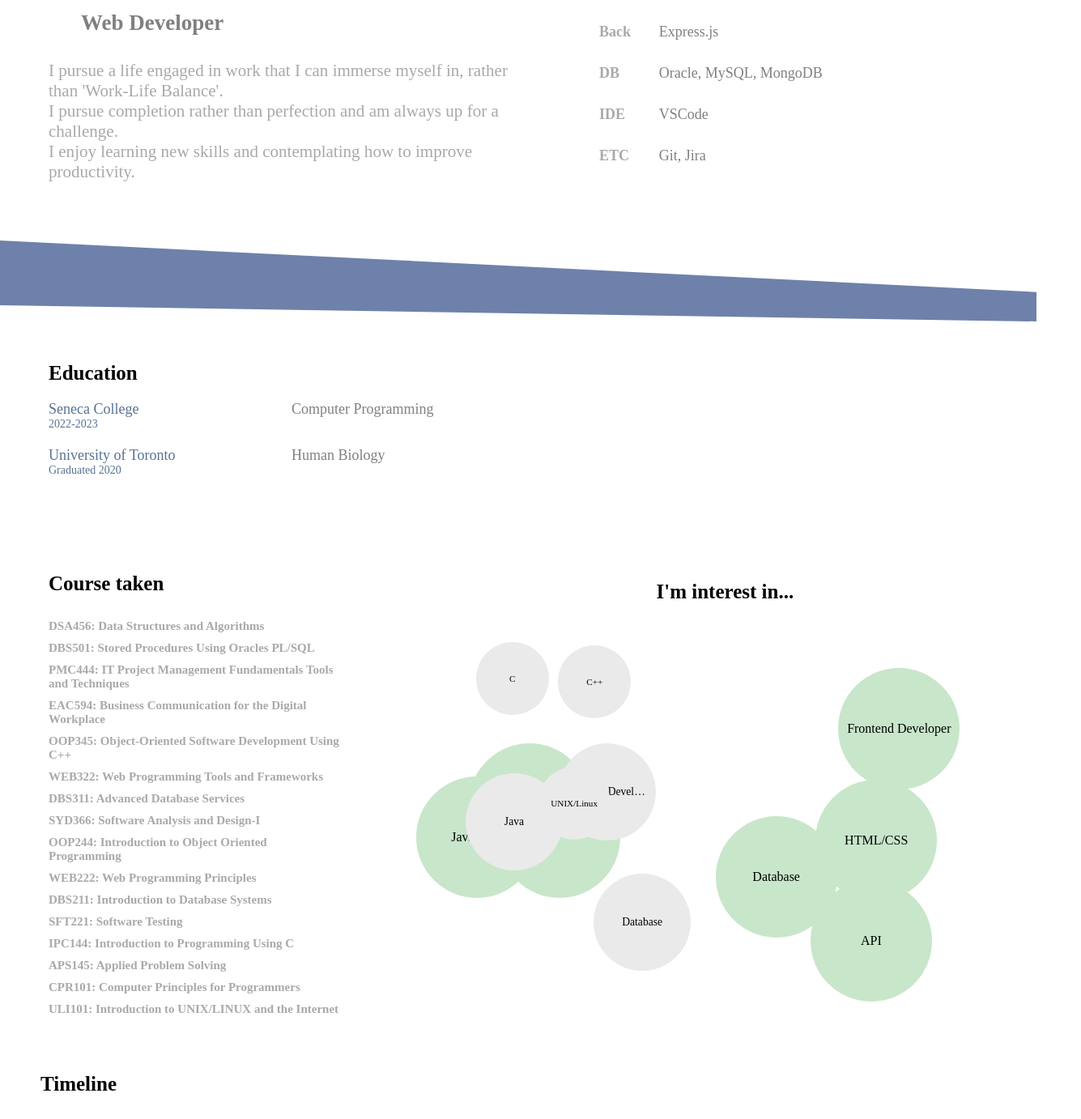
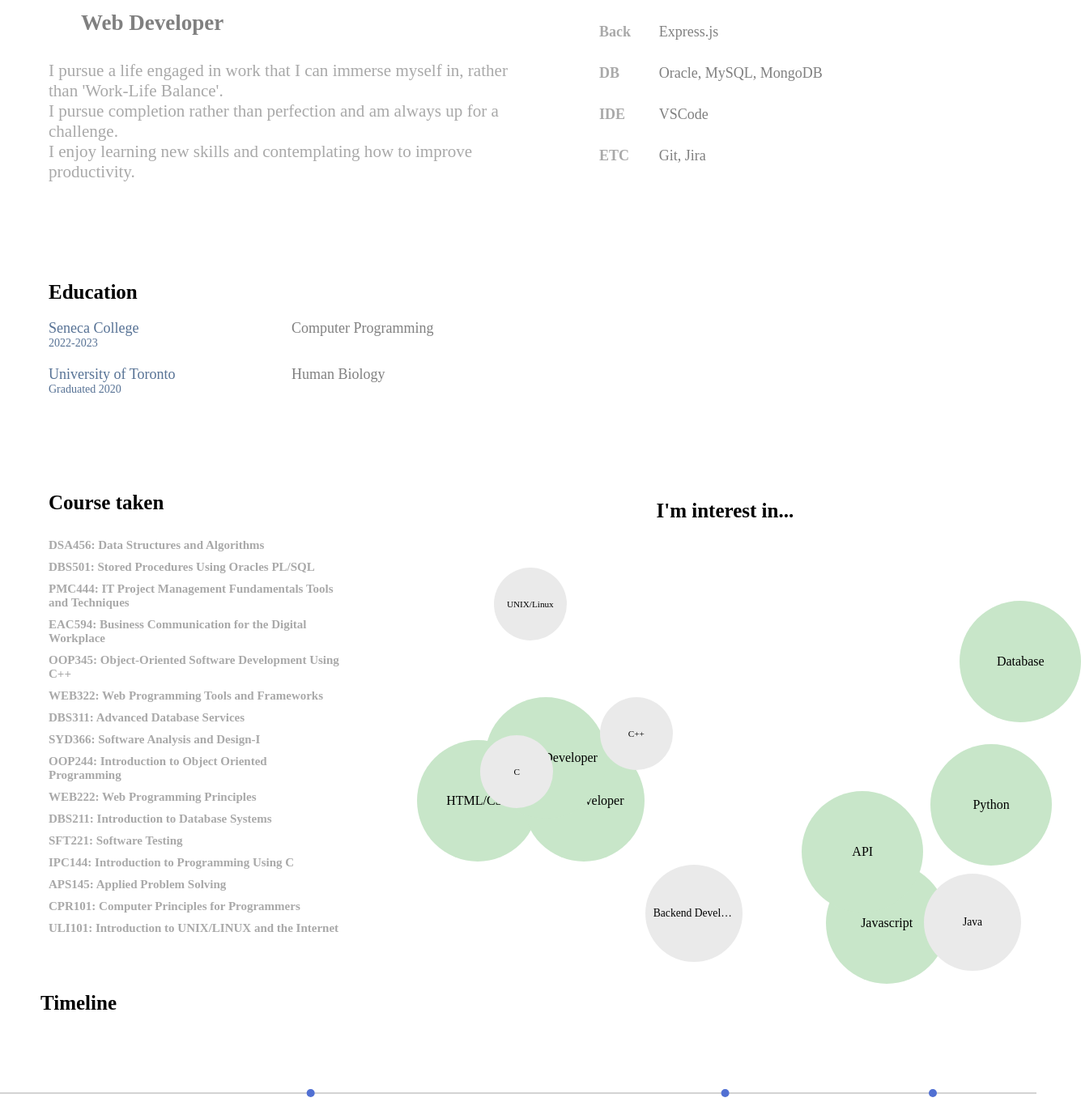
Before and after one commit to yejin2329/portfolio1, a React (Create React App) app: page /about-me in a window 1280 px wide. Shown: the part 343-1725 px from the top of the page at 81% size, 1335 px wide, since content can reach past the window. Built offline with nearby package versions, Linux system fonts and the light colour scheme.

Commit message:
Modify file

```diff
--- a/src/pages/AboutMe.js
+++ b/src/pages/AboutMe.js
@@ -9,7 +9,7 @@ const interest=[
     {text: 'Frontend Developer', level:'high'},
     {text: 'Database', level:'high'},
     {text: 'API', level:'high'},
-    {text: 'Database', level:'medium'},
+
     {text: 'Java', level:'medium'},
     {text: 'Backend Developer', level:'medium'},
     {text: 'C', level:'low'},
@@ -18,7 +18,7 @@ const interest=[
 
 ]
 
-const getRandomValue = () => Math.random() *70; // Gives a random value between 0% and 80%
+const getRandomValue = () => Math.random() *90; // Gives a random value between 0% and 80%
 
 const AboutMePage=()=>{
     return (
@@ -67,12 +67,14 @@ const AboutMePage=()=>{
                    <div className="bold">ETC</div>
                    <div className="element">Git, Jira</div>
                 </div>
+
             </div>
+
         </div>
 
-        <div className="diagonal-section">
+       {/* <div className="diagonal-section">
 
-    </div>
+    </div>*/}
         <div className="education-section">
             <h2>Education</h2>
 
```
